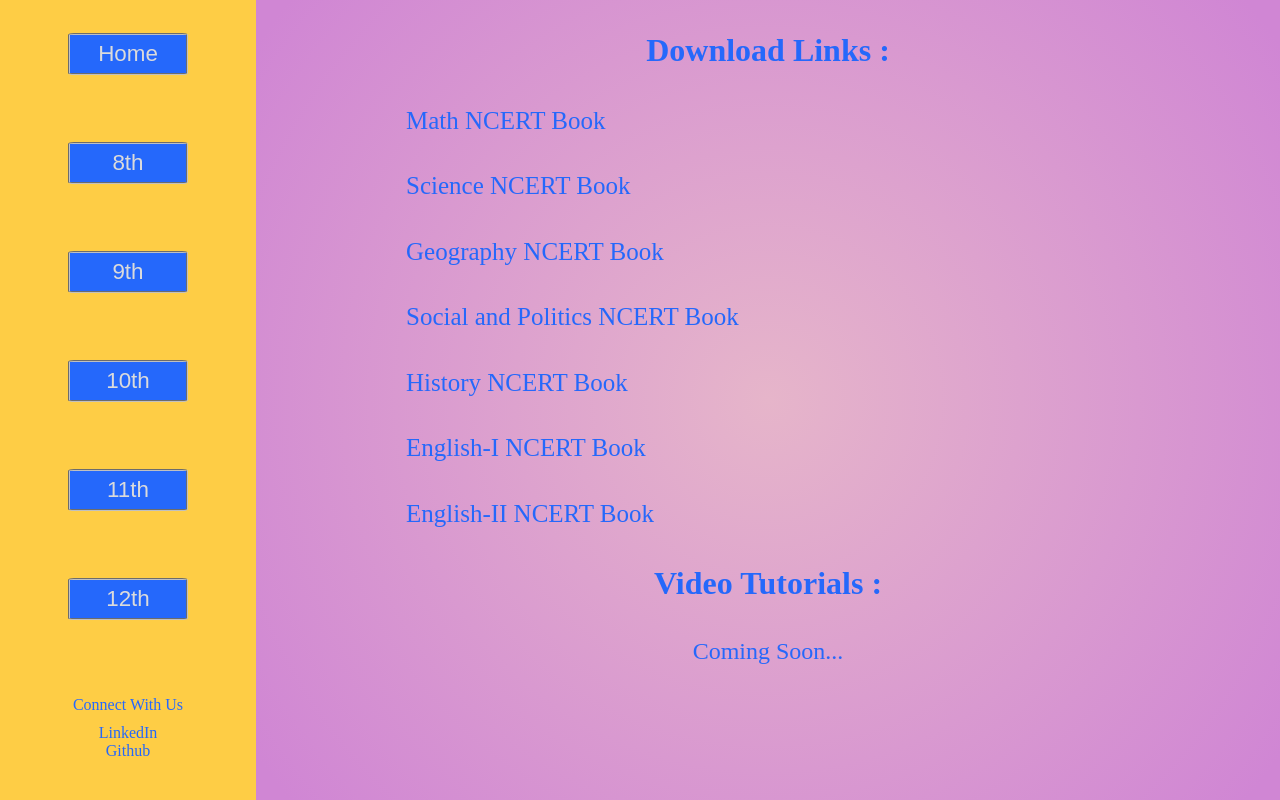
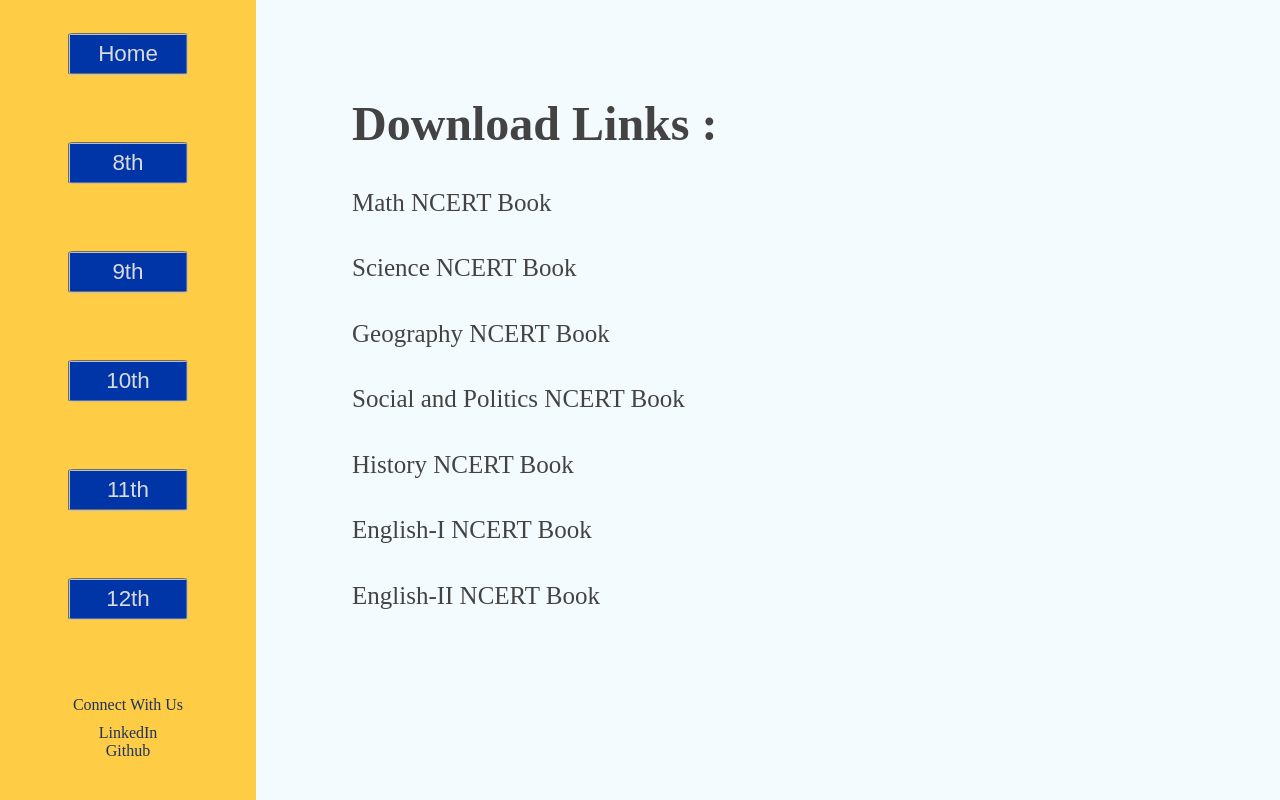
Before and after one commit to brijesh6267/E-Learning-Website, a React (Create React App) app: page / in a window 1280 px wide. Both pictures are taken after a click on the button "8th". Built offline with nearby package versions, Linux system fonts and the light colour scheme.

Commit message:
Modified-Appearance

```diff
--- a/src/App.css
+++ b/src/App.css
@@ -19,42 +19,32 @@
 	align-items: center;
 }
 .Main {
-	color: #2568fb;
-	background: rgb(228, 163, 231);
-	/* background: radial-gradient(
-		circle,
-		rgba(228, 163, 231, 1) 0%,
-		rgba(254, 219, 234, 1) 100%
-	); */
-	background: rgb(230, 181, 202);
-	background: radial-gradient(
-		circle,
-		rgba(230, 181, 202, 1) 0%,
-		rgba(208, 134, 212, 1) 96%
-	);
+	color: #444343;
+	background: rgb(244, 251, 255);
 	width: 80%;
 	height: 100%;
-
+	display: flex;
 	overflow-y: auto;
+	justify-content: center;
 }
 .Std {
 	background-color: #fecd45;
 }
 .Std-btn {
-	color: #dbdbdb;
+	color: #dadada;
 	font-size: 1.4em;
 	border-radius: 5%;
 	width: 120px;
 	padding: 5%;
 	border-width: 2%;
-	background-color: #2568fb;
+	background-color: #0035a7;
 	border-style: groove;
 	border-color: #c0c0c0;
 }
 .Std-btn:hover {
 	transition-duration: 300ms;
 	background-color: #709dff;
-	color: #36454f;
+	color: #001320;
 	cursor: pointer;
 }
 .Footer {
@@ -62,7 +52,7 @@
 	flex-direction: column;
 	height: 10vh;
 	background-color: #fecd45;
-	color: #2568ff;
+	color: #1e3262;
 }
 p:first-child {
 	padding: 10px;
@@ -71,53 +61,71 @@
 .Footer p {
 	text-align: center;
 	background-color: #fecd45;
+	color: #1e3262;
 }
 .Links-section {
 	margin: 20px 0px;
+	/* padding: 0 6rem; */
+	padding: 0 0 5rem 0;
 }
 .Links {
 	font-size: 25px;
 	text-align: left;
-	margin: 1.5em 6em;
+	margin: 1.5em 6rem;
 }
 a {
 	text-decoration: none;
-	color: #2568fb;
+	color: #444343;
 }
 a:hover {
 	transition-duration: 300ms;
-	color: #4f6594;
+	color: #1e3262;
+	/* font-style: italic; */
+	font-weight: 600;
+	/* transition-delay: 0ms; */
+	transition-duration: 0ms;
+	/* text-decoration: underline; */
+	border-bottom: 1px solid #1e3262;
 }
 .Videos-section {
 	margin: 1.5em 0px;
 	font-size: 1.5em;
 }
 .Home {
-	padding-top: 4em;
 	display: flex;
 	flex-direction: column;
-	line-height: 100px;
-	text-align: center;
+	/* line-height: 100px; */
+	text-align: left;
+	width: 80vw;
+	justify-content: center;
+	gap: 4rem;
 }
 .Home h1 {
 	font-size: 2em;
+	padding: 0 6rem;
 }
 .Home h2 {
 	font-size: 4em;
+	padding: 0 6rem;
 }
 .Home p {
 	font-size: 1.3em;
 	font-weight: 700;
+	padding: 0 6rem;
 }
 ._8th,
 ._9th,
 ._10th,
 ._11th,
 ._12th {
+	width: 80vw;
 	margin-top: 2em;
-	text-align: center;
 }
-.waterMark {
+.class h1 {
+	font-size: 3em;
+	margin: 4rem 6rem 0 6rem;
+}
+/* .waterMark {
 	background-image: url("../public/Images/2.png");
 	background-repeat: no-repeat;
 	height: inherit;
@@ -127,13 +135,16 @@
 	opacity: 0.25;
 	background-position: center;
 	background-size: cover;
-}
+} */
 @media (max-width: 768px) and (min-width: 481px) {
 	.Home h2 {
 		font-size: 3em;
 	}
 	.Header {
 		flex-direction: column;
+	}
+	.class h1 {
+		font-size: 2.4em;
 	}
 	.Nav {
 		flex-direction: row;
@@ -153,15 +164,31 @@
 		font-size: medium;
 	}
 	.Links {
-		display: flex;
 		font-size: 1.3em;
-		align-items: center;
-		justify-content: center;
+	}
+	._8th,
+	._9th,
+	._10th,
+	._11th,
+	._12th {
+		width: 100vw;
+		margin-top: 2em;
+	}
+	.Home {
+		width: 100vw;
+		height: 100vh;
 	}
 }
 @media (max-width: 480px) {
 	.Home h1 {
 		font-size: 1.5em;
+	}
+	.Home {
+		width: 100vw;
+		height: 100vh;
+	}
+	.class h1 {
+		font-size: 2.2em;
 	}
 	.Home h2 {
 		font-size: 2em;
@@ -192,10 +219,16 @@
 		font-size: small;
 	}
 	.Links {
-		display: flex;
 		font-size: 1.3em;
 		align-items: center;
 		justify-content: center;
-		margin: 1.5em 4em;
+	}
+	._8th,
+	._9th,
+	._10th,
+	._11th,
+	._12th {
+		width: 100vw;
+		margin-top: 2em;
 	}
 }
--- a/src/components/10th.jsx
+++ b/src/components/10th.jsx
@@ -1,9 +1,8 @@
 import Links from "./Links";
-import Videos from "./Videos";
 import "../App.css";
 function _10th() {
 	return (
-		<div className="_10th">
+		<div className="_10th class">
 			<h1>Download Links :</h1>
 			<section className="Links-section">
 				<Links
@@ -43,11 +42,11 @@
 					content="English-III NCERT Book"
 				></Links>
 			</section>
-			<h1>Video Tutorials :</h1>
+			{/* <h1>Video Tutorials :</h1>
 			<section className="Videos-section">
-				{/* <Videos lnk="https://www.youtube.com/embed/fUJ3ULyyA-Y/"></Videos> */}
+				<Videos lnk="https://www.youtube.com/embed/fUJ3ULyyA-Y/"></Videos>
 				Coming Soon...
-			</section>
+			</section> */}
 		</div>
 	);
 }
--- a/src/components/11th.jsx
+++ b/src/components/11th.jsx
@@ -1,9 +1,8 @@
 import Links from "./Links";
-import Videos from "./Videos";
 import "../App.css";
 function _11th() {
 	return (
-		<div className="_11th">
+		<div className="_11th class">
 			<h1>Download Links :</h1>
 			<section className="Links-section">
 				<Links
@@ -43,11 +42,11 @@
 					content="English-III NCERT Book"
 				></Links>
 			</section>
-			<h1>Video Tutorials :</h1>
+			{/* <h1>Video Tutorials :</h1>
 			<section className="Videos-section">
-				{/* <Videos lnk="https://www.youtube.com/embed/fUJ3ULyyA-Y/"></Videos> */}
+				<Videos lnk="https://www.youtube.com/embed/fUJ3ULyyA-Y/"></Videos>
 				Coming Soon...
-			</section>
+			</section> */}
 		</div>
 	);
 }
--- a/src/components/12th.jsx
+++ b/src/components/12th.jsx
@@ -1,9 +1,8 @@
 import Links from "./Links";
-import Videos from "./Videos";
 import "../App.css";
 function _12th() {
 	return (
-		<div className="_12th">
+		<div className="_12th class">
 			<h1>Download Links :</h1>
 			<section className="Links-section">
 				<Links
@@ -47,11 +46,11 @@
 					content="English-III NCERT Book"
 				></Links>
 			</section>
-			<h1>Video Tutorials :</h1>
+			{/* <h1>Video Tutorials :</h1>
 			<section className="Videos-section">
-				{/* <Videos lnk="https://www.youtube.com/embed/fUJ3ULyyA-Y/"></Videos> */}
+				<Videos lnk="https://www.youtube.com/embed/fUJ3ULyyA-Y/"></Videos>
 				Coming Soon...
-			</section>
+			</section> */}
 		</div>
 	);
 }
--- a/src/components/8th.jsx
+++ b/src/components/8th.jsx
@@ -1,9 +1,8 @@
 import Links from "./Links";
-import Videos from "./Videos";
 import "../App.css";
 function _8th() {
 	return (
-		<div className="_8th">
+		<div className="_8th class">
 			<h1>Download Links :</h1>
 			<section className="Links-section">
 				<Links
@@ -35,11 +34,11 @@
 					content="English-II NCERT Book"
 				></Links>
 			</section>
-			<h1>Video Tutorials :</h1>
-			<section className="Videos-section">
-				{/* <Videos lnk="https://www.youtube.com/embed/fUJ3ULyyA-Y/"></Videos> */}
+			{/* <h1>Video Tutorials :</h1> */}
+			{/* <section className="Videos-section">
+				{ <Videos lnk="https://www.youtube.com/embed/fUJ3ULyyA-Y/"></Videos> }
 				Coming Soon...
-			</section>
+			</section> */}
 		</div>
 	);
 }
--- a/src/components/9th.jsx
+++ b/src/components/9th.jsx
@@ -1,9 +1,8 @@
 import Links from "./Links";
-import Videos from "./Videos";
 import "../App.css";
 function _9th() {
 	return (
-		<div className="_9th">
+		<div className="_9th class">
 			<h1>Download Links :</h1>
 			<section className="Links-section">
 				<Links
@@ -43,11 +42,11 @@
 					content="History NCERT Book"
 				></Links>
 			</section>
-			<h1>Video Tutorials :</h1>
-			<section className="Videos-section">
-				{/* <Videos lnk="https://www.youtube.com/embed/fUJ3ULyyA-Y/"></Videos> */}
+			{/* <h1>Video Tutorials :</h1> */}
+			{/* <section className="Videos-section">
+				<Videos lnk="https://www.youtube.com/embed/fUJ3ULyyA-Y/"></Videos>
 				Coming Soon...
-			</section>
+			</section> */}
 		</div>
 	);
 }
--- a/src/components/Home.jsx
+++ b/src/components/Home.jsx
@@ -4,7 +4,7 @@
 			<h1>Hey there!!👋.</h1>
 			<h2>Welcome to E-learning Platform</h2>
 			<p> Here You will get curated list of learning Resources.</p>
-			<p> Links and Video Tutorials all at one place.</p>
+			<p> Links and Tutorials all at one place.</p>
 		</div>
 	);
 }
```
